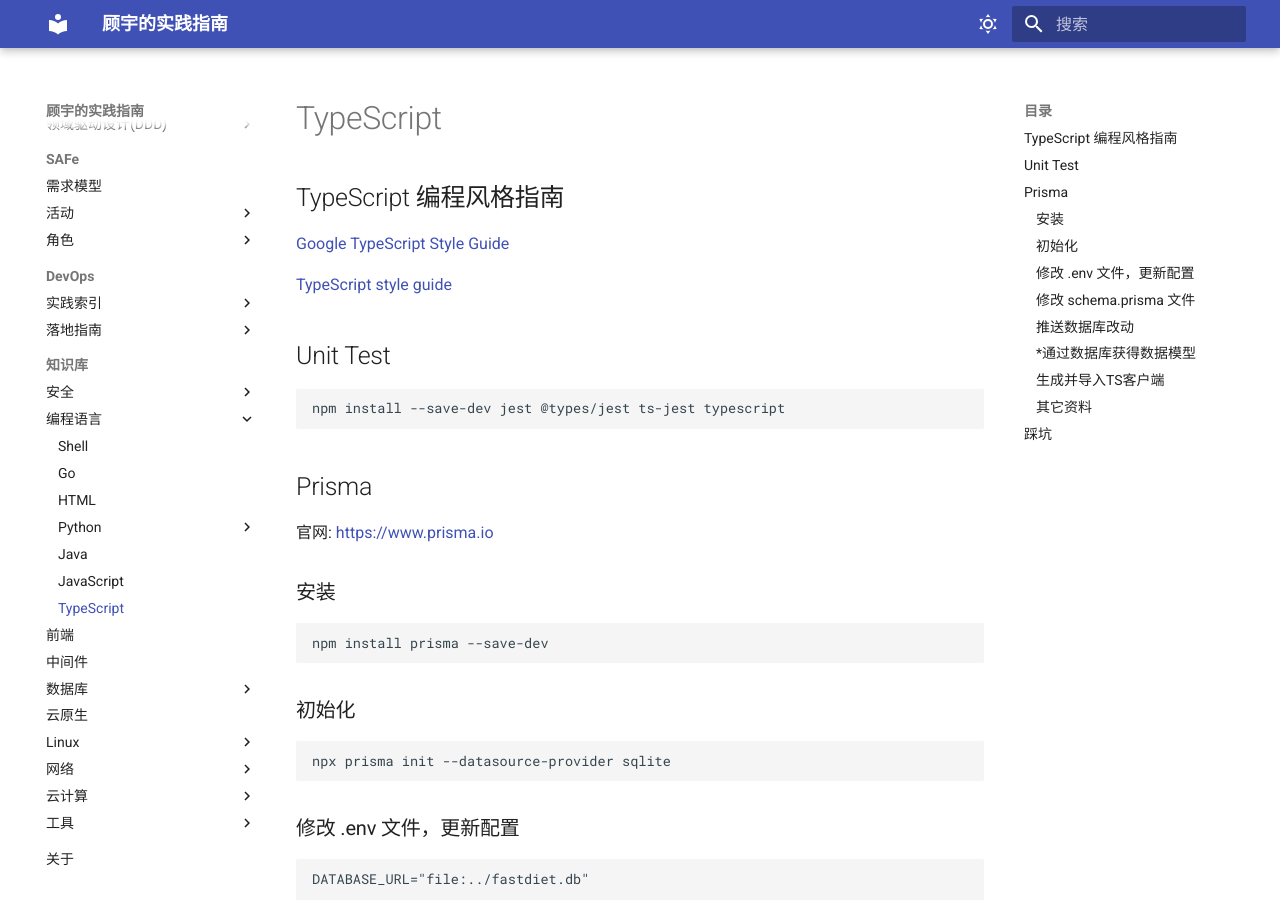
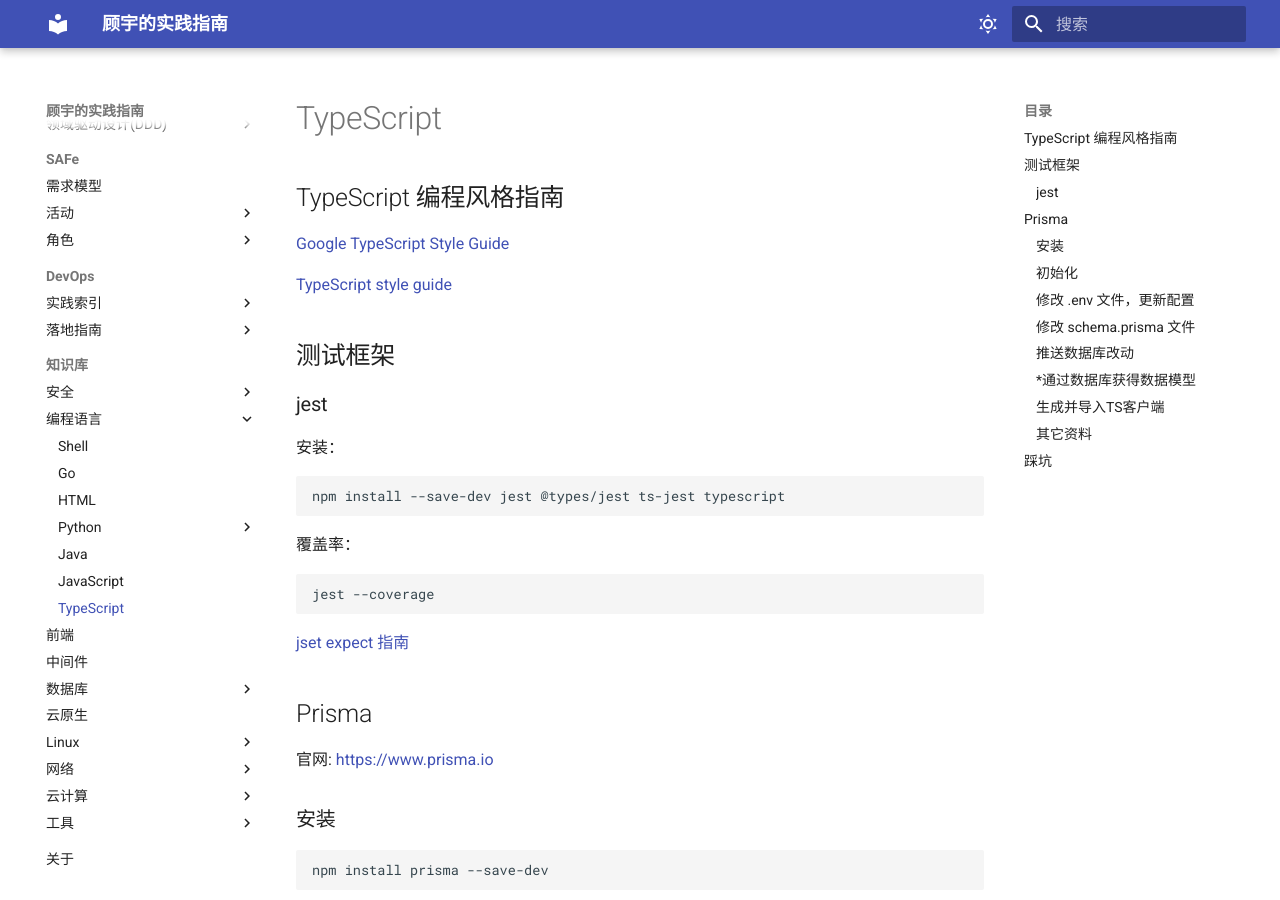
Before and after one commit to wizardbyron/guides, an MkDocs documentation site: the page built from docs/programming/ts/index.md, in a window 1280 px wide and 900 px high. Built offline with MkDocs 1.6.1 and Material for MkDocs 9.7.7, drawn with Linux system fonts in a browser that asks for light colours; some of the changed text lies outside the part shown.

Commit message:
update ts guide

````diff
--- a/docs/programming/ts/index.md
+++ b/docs/programming/ts/index.md
@@ -6,11 +6,23 @@
 
 [TypeScript style guide](https://ts.dev/style/)
 
-## Unit Test
+## 测试框架
+
+### jest
+
+安装：
 
 ```sh
 npm install --save-dev jest @types/jest ts-jest typescript
 ```
+
+覆盖率：
+
+```shell
+jest --coverage
+```
+
+[jset expect 指南](https://jestjs.io/docs/expect)
 
 ## Prisma
 
````
Also changed, not shown: other parts of docs/programming/ts/index.md (+2 -1 lines).
